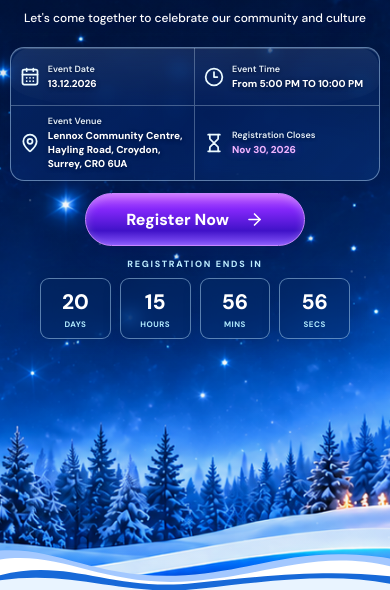
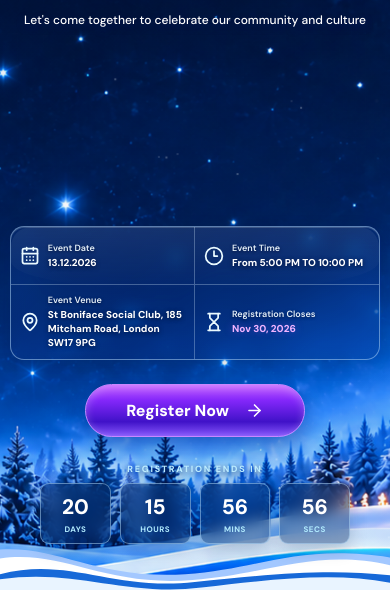
Before and after one commit to jeevanesan0303/winter-get-together, a React (Vite) app: page / in a window 390 px wide. Shown: the part 254-844 px from the top of the page. Built offline with nearby package versions, Linux system fonts and the light colour scheme; a web font is replaced by a local one.

Commit message:
first commit

```diff
--- a/src/App.tsx
+++ b/src/App.tsx
@@ -45,7 +45,7 @@ const EVENT = {
   date: "13.12.2026",
   time: "From 5:00 PM TO 10:00 PM",
   venue:
-    "Lennox Community Centre, Hayling Road, Croydon, Surrey, CR0 6UA",
+    "St Boniface Social Club, 185 Mitcham Road, London SW17 9PG",
   closing: "Nov 30, 2026",
   registrationClosesAt: "2026-11-30T23:59:00Z",
   phone: "00447890185111",
--- a/src/index.css
+++ b/src/index.css
@@ -4344,3 +4344,87 @@ input[type="tel"] {
     display: none !important;
   }
 }
+
+/* =============================================
+   FINAL MOBILE HOME VERTICAL SPACING
+   KEEP ALL EXISTING ELEMENT SIZES
+============================================= */
+
+@media (max-width: 700px) {
+
+  /* Preserve full mobile screen layout */
+  .home-screen .home-layout {
+    display: flex !important;
+    flex-direction: column !important;
+    align-items: center !important;
+
+    /* Distribute remaining space naturally */
+    justify-content: space-between !important;
+
+    width: 95% !important;
+    height: 100% !important;
+
+    padding-top: 12px !important;
+    padding-bottom: 46px !important;
+
+    gap: 0 !important;
+  }
+
+  /* Keep logos, title and subtitle together */
+  .home-screen .hero-top {
+    order: 1;
+    width: 100%;
+    flex: 0 0 auto !important;
+  }
+
+  /* Event details + Register Now */
+  .home-screen .hero-bottom {
+    order: 2;
+    width: 100%;
+    flex: 0 0 auto !important;
+
+    /* Move lower using available space */
+    margin-top: auto !important;
+
+    gap: 20px !important;
+  }
+
+  /* Don't alter event card size */
+  .home-screen .event-info-bar {
+    flex-shrink: 0;
+  }
+
+  /* Slightly increase space after event details */
+  .home-screen .hero-register-button {
+    margin-top: 4px !important;
+    margin-bottom: 0 !important;
+  }
+
+  /* Countdown below Register Now */
+  .home-screen .home-countdown-placement {
+    order: 3;
+
+    width: 100%;
+    flex: 0 0 auto !important;
+
+    margin-top: 26px !important;
+    margin-bottom: 0 !important;
+
+    display: flex !important;
+    justify-content: center !important;
+    align-items: center !important;
+  }
+
+  /* Keep existing countdown dimensions */
+  .home-screen .home-countdown-placement .event-countdown {
+    margin: 0 !important;
+  }
+
+  /* Preserve snowy bottom wave */
+  .home-screen .winter-wave {
+    position: absolute;
+    bottom: 0;
+    left: 0;
+    width: 100%;
+  }
+}
```
